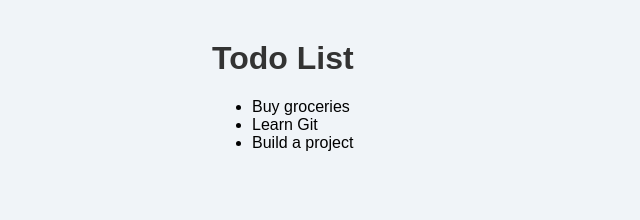
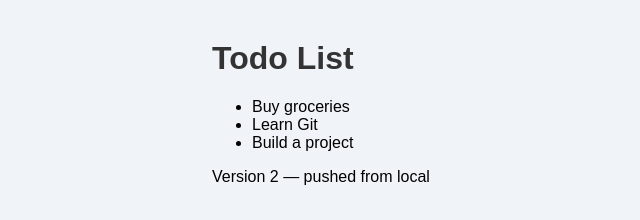
Before and after one commit to ujwalgoli/my-todo-app, a plain HTML site: page index.html in a window 1280 px wide. Shown: the whole page, without its empty margins (228-868 px from the left). Drawn offline with Linux system fonts and the light colour scheme.

Commit message:
added paragraph element in index file

```diff
--- a/index.html
+++ b/index.html
@@ -9,6 +9,7 @@
 <body>
     <h1>Todo List</h1>
     <ul id="todos"></ul>
+    <p>Version 2 — pushed from local</p>
     <script src="app.js"></script>
 </body>
 
```
